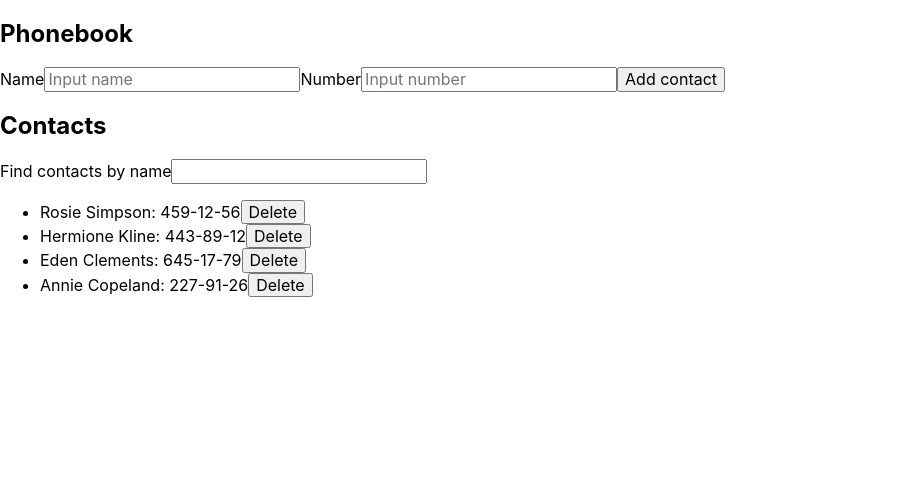
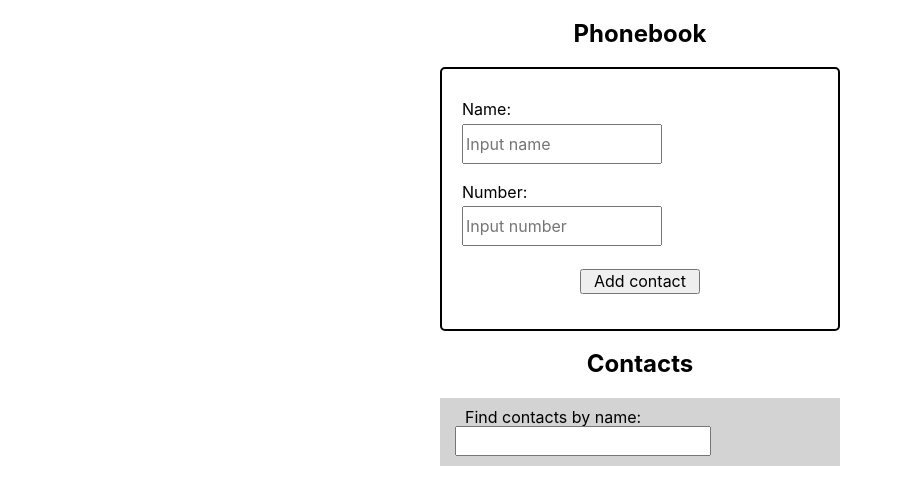
Before and after one commit to Serjio2/goit-react-hw-02-phonebook, a React (Create React App) app: page / in a window 1280 px wide. Shown: the top 504 px of the page, without its empty margins (0-902 px from the left). Built offline with nearby package versions, Linux system fonts and the light colour scheme.

Commit message:
Add styles

```diff
--- a/src/components/App.jsx
+++ b/src/components/App.jsx
@@ -7,22 +7,11 @@ import { Filter } from './Filter/Filter';
 
 export class App extends Component {
   state = {
-    contacts: [
-      { id: 'id-1', name: 'Rosie Simpson', number: '459-12-56' },
-      { id: 'id-2', name: 'Hermione Kline', number: '443-89-12' },
-      { id: 'id-3', name: 'Eden Clements', number: '645-17-79' },
-      { id: 'id-4', name: 'Annie Copeland', number: '227-91-26' },
-    ],
+    contacts: [],
     filter: '',
   };
 
-  // handleChange = (e) => {
-    // console.log(e)
-    // const { name, value } = event.currentTarget;
-    // this.setState({ [name]: value);
-  // };
-
-  addContact = (newName) => {
+  addContact = newName => {
     if (
       this.state.contacts.map(contact => contact.name).includes(newName.name)
     ) {
@@ -62,7 +51,7 @@ export class App extends Component {
         <GlobalStyle />
 
         <Section title="Phonebook">
-          <ContactForm addContact={this.addContact}/>
+          <ContactForm addContact={this.addContact} />
         </Section>
 
         <Section title="Contacts">
--- a/src/components/ContactForm/ContactForm.jsx
+++ b/src/components/ContactForm/ContactForm.jsx
@@ -3,6 +3,7 @@ import * as Yup from 'yup';
 // import { StyledForm } from './ContactForm.styled';
 import { Component } from 'react';
 import { nanoid } from 'nanoid';
+import { StyledForm, StyledInput } from './ContactForm.styled';
 
 const schema = Yup.object().shape({
   name: Yup.string()
@@ -13,25 +14,14 @@ const schema = Yup.object().shape({
 });
 
 const initialValues = {
-  id: nanoid(),
   name: '',
   number: '',
 };
 
 export class ContactForm extends Component {
-
-  // handleChange = (event) => {
-  //   console.log(event.target.name)
-  //   // const { name, value } = event.currentTarget;
-  //   this.setState({
-  //     [event.currentTarget.name]: event.currentTarget.value,
-  //   });
-  // };
-
   handleSubmitForm = (value, actions) => {
-    this.props.addContact(value);
+    this.props.addContact({ ...value, id: nanoid() });
     actions.resetForm();
-    console.log(value);
   };
 
   render() {
@@ -41,33 +31,21 @@ export class ContactForm extends Component {
         validationSchema={schema}
         onSubmit={this.handleSubmitForm}
       >
-        <Form>
+        <StyledForm>
           <label>
-            Name
-            <Field
-              type="text"
-              name="name"
-              placeholder="Input name"
-              // value={initialValues.name}
-              // onChange={this.handleChange}
-            />
-            <ErrorMessage name="name" />
+            <p>Name:</p>
+            <StyledInput type="text" name="name" placeholder="Input name" />
+            <ErrorMessage name="name" component="span"/>
           </label>
 
           <label>
-            Number
-            <Field
-              type="tel"
-              name="number"
-              placeholder="Input number"
-              // value={this.initialValues.number}
-              // onChange={this.handleChange}
-            />
-            <ErrorMessage name="number" />
+            <p>Number:</p>
+            <StyledInput type="tel" name="number" placeholder="Input number" />
+            <ErrorMessage name="number" component="span"/>
           </label>
 
           <button type="submit">Add contact</button>
-        </Form>
+        </StyledForm>
       </Formik>
     );
   }
--- a/src/components/ContactForm/ContactForm.styled.js
+++ b/src/components/ContactForm/ContactForm.styled.js
@@ -1,8 +1,34 @@
-// import styled from "styled-components";
-// import { Form } from "formik";
+import styled from 'styled-components';
+import { Field, Form } from 'formik';
 
-// export const StyledForm = styled(Form)`
-//     display: flex;
-//     flex-direction: column;
-//     gap: 8px;
-// `
+export const StyledForm = styled(Form)`
+  display: flex;
+  flex-direction: column;
+  gap: 8px;
+  padding: 20px;
+  border: 2px solid black;
+  border-radius: 5px;
+
+  p {
+    margin-bottom: 5px;
+  }
+
+  label {
+    margin-top: -5px;
+  }
+
+  span {
+    color: red;
+    margin-left: 5px;
+  }
+
+  button {
+    width: 120px;
+    margin: 15px auto;
+  }
+`;
+
+export const StyledInput = styled(Field)`
+  width: 200px;
+  height: 40px;
+`;
--- a/src/components/ContactList/ContactList.jsx
+++ b/src/components/ContactList/ContactList.jsx
@@ -1,13 +1,14 @@
 import { nanoid } from 'nanoid';
+import { StyledContactList } from './ContactList.styled';
 
 export const ContactList = ({ contacts, onDelete }) => {
   return (
-    <ul>
+    <StyledContactList>
       {contacts.map(contact => (
         <li key={nanoid()}>{contact.name}: {contact.number}
         <button onClick={() => onDelete(contact.id)}>Delete</button>
         </li>
       ))}
-    </ul>
+    </StyledContactList>
   );
 };
--- /dev/null
+++ b/src/components/ContactList/ContactList.styled.js
@@ -0,0 +1,12 @@
+import { styled } from 'styled-components';
+
+export const StyledContactList = styled.ul`
+  li {
+    padding: 5px 10px;
+  }
+
+  button {
+    margin-left: 10px;
+    font-size: 10px;
+  }
+`;
--- a/src/components/Filter/Filter.jsx
+++ b/src/components/Filter/Filter.jsx
@@ -1,14 +1,16 @@
+import { StyledFilter } from "./Filter.styled";
+
 export const Filter = ({ value, onChange }) => {
   return (
-    <>
+    <StyledFilter>
       <label>
-        Find contacts by name
+        <span>Find contacts by name:</span>
         <input
           type="text"
           value={value}
           onChange={event => onChange(event.target.value)}
         />
       </label>
-    </>
+    </StyledFilter>
   );
 };
--- /dev/null
+++ b/src/components/Filter/Filter.styled.js
@@ -0,0 +1,15 @@
+import styled from 'styled-components';
+
+export const StyledFilter = styled.div`
+  background-color: lightgrey;
+  padding: 10px 5px;
+
+  span {
+    margin-left: 20px;
+  }
+
+  input {
+    margin-left: 10px;
+    height: 30px;
+  }
+`;
--- a/src/components/Section/Section.jsx
+++ b/src/components/Section/Section.jsx
@@ -1,8 +1,10 @@
+import { SectionForm } from "./Section.styled";
+
 export const Section = ({title, children}) => {
   return (
-    <>
+    <SectionForm>
       <h2>{title}</h2>
       {children}
-    </>
+    </SectionForm>
   );
 };
--- /dev/null
+++ b/src/components/Section/Section.styled.js
@@ -0,0 +1,10 @@
+import styled from "styled-components";
+
+export const SectionForm = styled.div`
+    width: 400px;
+    margin: 0 auto;
+
+    h2 {
+        text-align: center;
+    }
+`;
```
